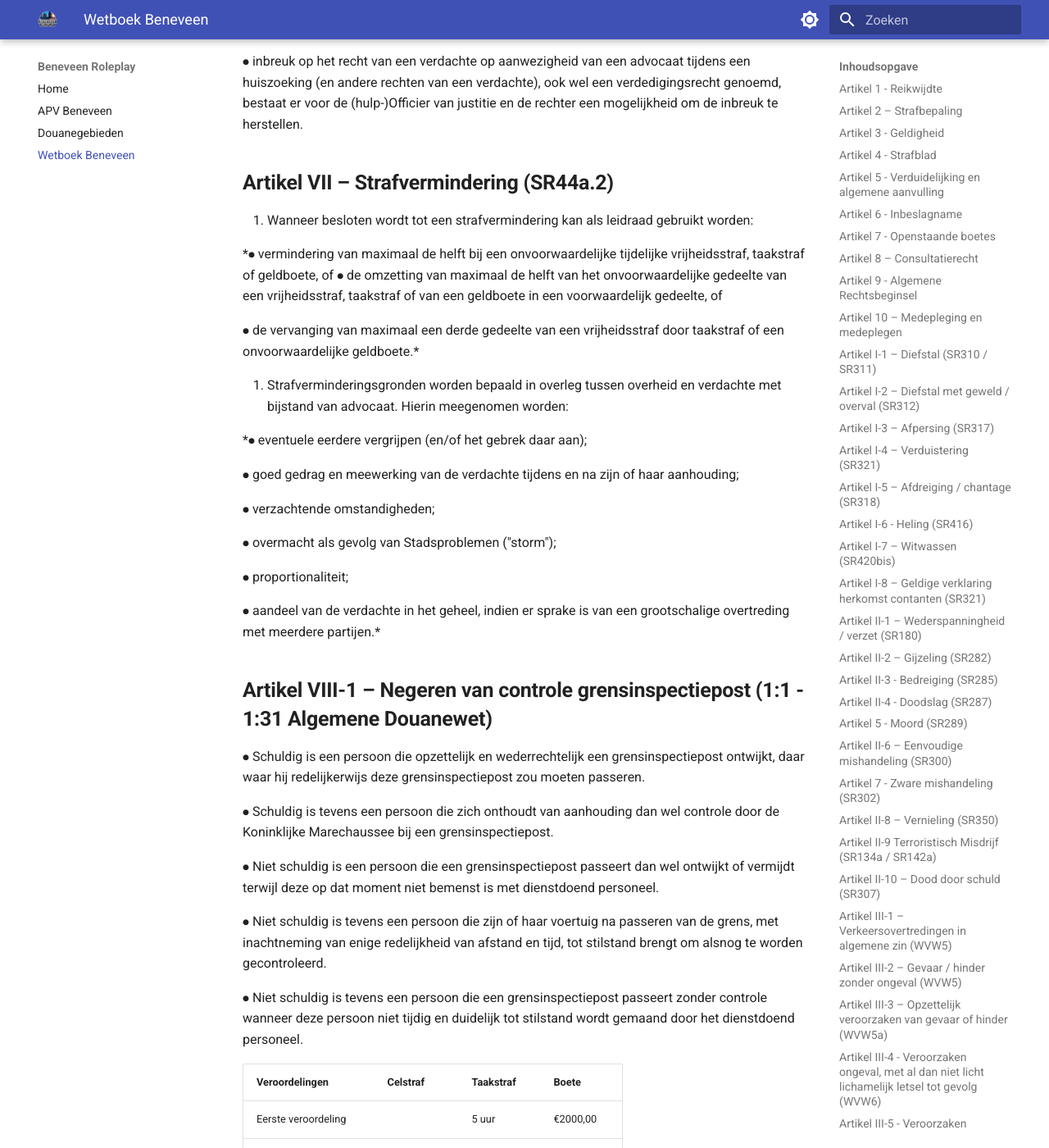
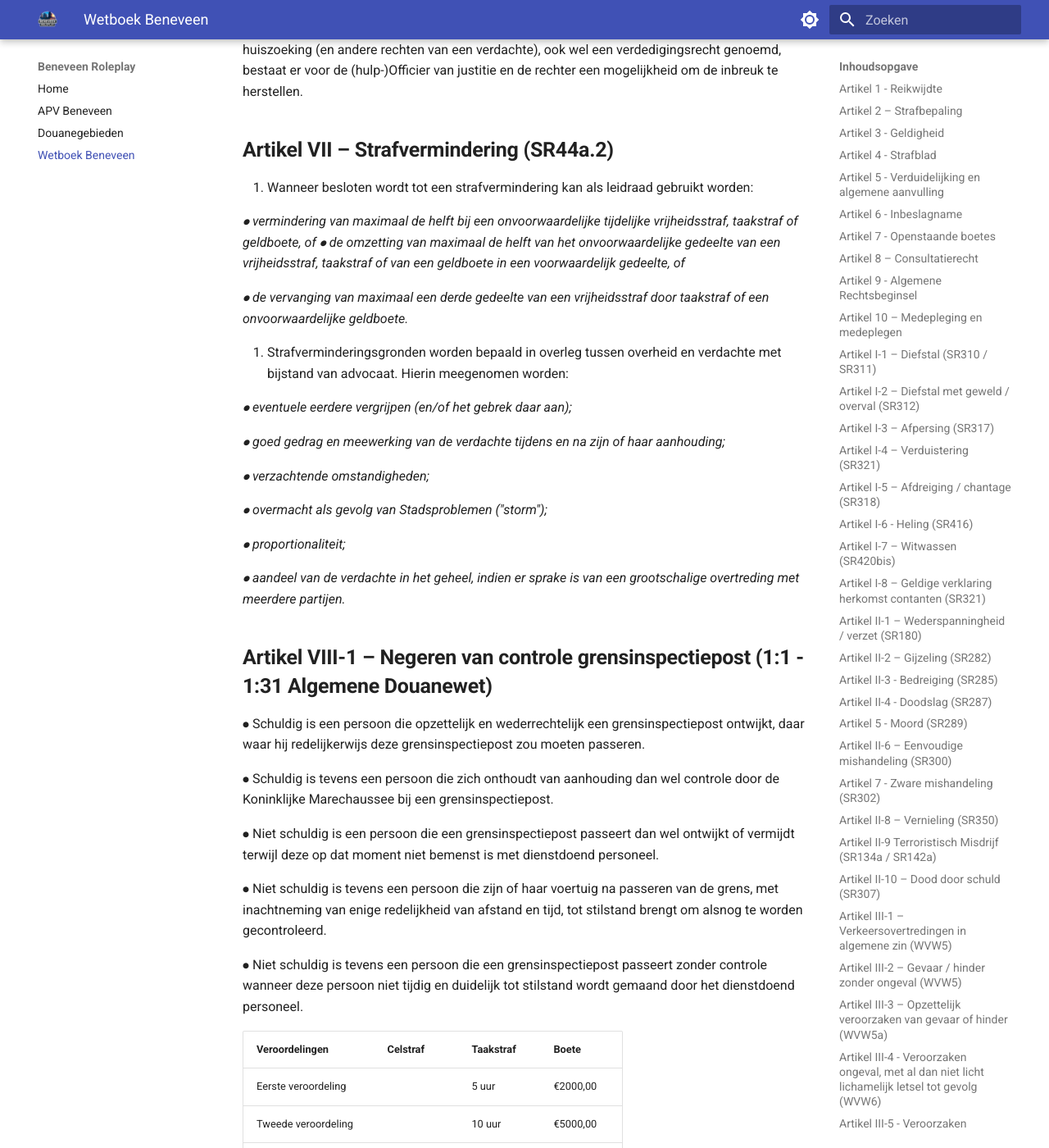
Before and after one commit to BeneveenRoleplay/wetboek, an MkDocs documentation site: the page built from docs/wetboek.md, in a window 1280 px wide and 1400 px high, scrolled down 32871 px. Shown: the whole window at 82% size. Built offline with MkDocs 1.6.1 and Material for MkDocs 9.7.7, drawn with Linux system fonts in a browser that asks for light colours; some of the changed text lies outside the part shown.

Commit message:
aanpassingen gehele boek

```diff
--- a/docs/wetboek.md
+++ b/docs/wetboek.md
@@ -92,8 +92,7 @@
 2. Wanneer een voertuig in beslag wordt genomen vanwege een strafbaar feit:
 *a. Kan deze maximaal drie (3) dagen worden vastgehouden voor onderzoek.*
 *b. Zal deze, nadat bewijsbaar is aangetoond dat het voertuig onderdeel was van een strafbaar feit waarbij de eigenaar ook veroordeeld is, uitgekocht kunnen worden voor  motoren; €5000,00, Auto’s; €7500,00 en Supercars;€15.000,00.*
-
-c. Zal deze kosteloos worden teruggegeven (na eventueel onderzoek) indien de eigenaar geen strafbaar feit ten laste is gelegd, of kan gelegd worden, welke in directe zin gekoppeld is aan de reden van inbeslagname.*
+*c. Zal deze kosteloos worden teruggegeven (na eventueel onderzoek) indien de eigenaar geen strafbaar feit ten laste is gelegd, of kan gelegd worden, welke in directe zin gekoppeld is aan de reden van inbeslagname.*
 
 3. Geldige redenen voor inbeslagname zijn:
 *a. Plegen van een strafbaar feit uit het wetboek van stadsleven waarbij het goed direct of indirect betrokken is, behalve fout parkeren en een snelheidsovertreding.*
@@ -109,9 +108,12 @@
 
 *a. Wanneer dit aangetoond wordt bij het opvragen van een inbeslaggenomen goed of voertuig kan geëist worden eerst het boetebedrag te voldoen.*
 *b. Wanneer dit aangetoond wordt tijdens onderzoek volgende op een misdrijf of crimineel feit kan hiervoor een boete of taakstraf worden opgelegd.*
-*c. De hoogte van deze boete of taakstraf is ter beoordeling van de Officier van Dienst.
+<br>
+*c. De hoogte van deze boete of taakstraf is ter beoordeling van de Officier van Dienst.*
+<br>
 *d. Deze boete of taakstraf wordt bijgevoegd bij de totale strafeis.*
-
+ <br>
+<br>
 2. Onder het voldoen van het boetebedrag wordt verstaan tenminste een zodanige betaling te voldoen dat het totale boetebedrag onder de € 2.000,- komt.
 
 
@@ -985,9 +987,9 @@
 
 ⦁	Onderscheid wordt gemaakt tussen:
 
- *a. Kleine vuurwapens (pistolen, revolvers, e.d.), aangeduid als Categorie 1;
-
- b. Automatische vuurwapens, jachtgeweren, shotguns, explosieven, granaten, thermiet, etc., aangeduid als Categorie 2.*
+ *a. Kleine vuurwapens (pistolen, revolvers, e.d.), aangeduid als Categorie 1;*
+
+ *b. Automatische vuurwapens, jachtgeweren, shotguns, explosieven, granaten, thermiet, etc., aangeduid als Categorie 2.*
 
 
 
@@ -1203,24 +1205,24 @@
 
 1. Wanneer besloten wordt tot een strafvermindering kan als leidraad gebruikt worden:
 
-*⦁	vermindering van maximaal de helft bij een onvoorwaardelijke tijdelijke vrijheidsstraf, taakstraf of geldboete, of
-⦁	de omzetting van maximaal de helft van het onvoorwaardelijke gedeelte van een vrijheidsstraf, taakstraf of van een geldboete in een voorwaardelijk gedeelte, of
-
-⦁	de vervanging van maximaal een derde gedeelte van een vrijheidsstraf door taakstraf of een onvoorwaardelijke geldboete.*
+*⦁	vermindering van maximaal de helft bij een onvoorwaardelijke tijdelijke vrijheidsstraf, taakstraf of geldboete, of*
+*⦁	de omzetting van maximaal de helft van het onvoorwaardelijke gedeelte van een vrijheidsstraf, taakstraf of van een geldboete in een voorwaardelijk gedeelte, of*
+
+*⦁	de vervanging van maximaal een derde gedeelte van een vrijheidsstraf door taakstraf of een onvoorwaardelijke geldboete.*
 
 2. Strafverminderingsgronden worden bepaald in overleg tussen overheid en verdachte met bijstand van advocaat. Hierin meegenomen worden:
 
-*⦁	eventuele eerdere vergrijpen (en/of het gebrek daar aan);
-
-⦁	goed gedrag en meewerking van de verdachte tijdens en na zijn of haar aanhouding;
-
-⦁	verzachtende omstandigheden;
-
-⦁	overmacht als gevolg van Stadsproblemen ("storm");
-
-⦁	proportionaliteit;
-
-⦁	aandeel van de verdachte in het geheel, indien er sprake is van een grootschalige overtreding met meerdere partijen.*
+*⦁	eventuele eerdere vergrijpen (en/of het gebrek daar aan);*
+
+*⦁	goed gedrag en meewerking van de verdachte tijdens en na zijn of haar aanhouding;*
+
+*⦁	verzachtende omstandigheden;*
+
+*⦁	overmacht als gevolg van Stadsproblemen ("storm");*
+
+*⦁	proportionaliteit;*
+
+*⦁	aandeel van de verdachte in het geheel, indien er sprake is van een grootschalige overtreding met meerdere partijen.*
 
 
 
@@ -1250,23 +1252,23 @@
 
 1. De douane is bevoegd aan controle te onderwerpen:
 
-*⦁	Personen en/of vervoermiddelen en/of plaatsen voor distributie en overslag voor goederen die over de weg worden vervoerd, havens, haventerreinen, luchthavens, grensinspectiepost en luchtvaartterreinen.
-
-⦁	Controle zoals beschreven in lid 1 is alleen van toepassing op gebieden die staan gemarkeerd als douanegebied op de douanekaart. Zie hiervoor de kaart douanegebieden in het wetboek.
-
-⦁	Uitzondering op lid 1b betreft vervoersmiddelen en/of personen, die aantoonbaar door de douane, vanuit open water het binnenland of binnenwater betreden.
-
-⦁	Onder controle in de zin van lid 1 wordt mede verstaan doorzoeking en fouillering.
-
-⦁	Fouillering geschiedt op een besloten plaats door dienstdoend personeel die van hetzelfde geslacht zijn als de persoon die aan fouillering wordt onderworpen, is dit niet mogelijk mag er van de regel worden afgeweken.
-
-⦁	Onder fouillering zoals beschreven wordt verstaan: het onderzoek aan de kleding; en/of het verwijderen van de kleding, teneinde deze aan een nauwkeurig onderzoek te onderwerpen. Verwijderen van onderkleding is niet toegestaan.
-
-⦁	De douane is bevoegd vervoermiddelen die aanwezig zijn in of op de bedoelde locaties van lid 1 te doorzoeken.
-
-⦁	Personen zijn op vordering van de douane gehouden stil te staan en deze te volgen naar een door hem aangewezen plaats.
-
-⦁	Op vordering van de douane zijn reizigers, die zich bevinden in een vervoermiddel op de bedoelde locaties van lid 1, gehouden hun identiteit- en/of rijbewijs te vertonen. Deze verplichting geldt eveneens voor reizigers die in het vervoermiddel aanwezig zijn of juist hebben verlaten, dan wel die op het punt staan daarin aan boord te gaan.*
+*⦁	Personen en/of vervoermiddelen en/of plaatsen voor distributie en overslag voor goederen die over de weg worden vervoerd, havens, haventerreinen, luchthavens, grensinspectiepost en luchtvaartterreinen.*
+
+*⦁	Controle zoals beschreven in lid 1 is alleen van toepassing op gebieden die staan gemarkeerd als douanegebied op de douanekaart. Zie hiervoor de kaart douanegebieden in het wetboek.*
+
+*⦁	Uitzondering op lid 1b betreft vervoersmiddelen en/of personen, die aantoonbaar door de douane, vanuit open water het binnenland of binnenwater betreden.*
+
+*⦁	Onder controle in de zin van lid 1 wordt mede verstaan doorzoeking en fouillering.*
+
+*⦁	Fouillering geschiedt op een besloten plaats door dienstdoend personeel die van hetzelfde geslacht zijn als de persoon die aan fouillering wordt onderworpen, is dit niet mogelijk mag er van de regel worden afgeweken.*
+
+*⦁	Onder fouillering zoals beschreven wordt verstaan: het onderzoek aan de kleding; en/of het verwijderen van de kleding, teneinde deze aan een nauwkeurig onderzoek te onderwerpen. Verwijderen van onderkleding is niet toegestaan.*
+
+*⦁	De douane is bevoegd vervoermiddelen die aanwezig zijn in of op de bedoelde locaties van lid 1 te doorzoeken.*
+
+*⦁	Personen zijn op vordering van de douane gehouden stil te staan en deze te volgen naar een door hem aangewezen plaats.*
+
+*⦁	Op vordering van de douane zijn reizigers, die zich bevinden in een vervoermiddel op de bedoelde locaties van lid 1, gehouden hun identiteit- en/of rijbewijs te vertonen. Deze verplichting geldt eveneens voor reizigers die in het vervoermiddel aanwezig zijn of juist hebben verlaten, dan wel die op het punt staan daarin aan boord te gaan.*
 
 
 
```
